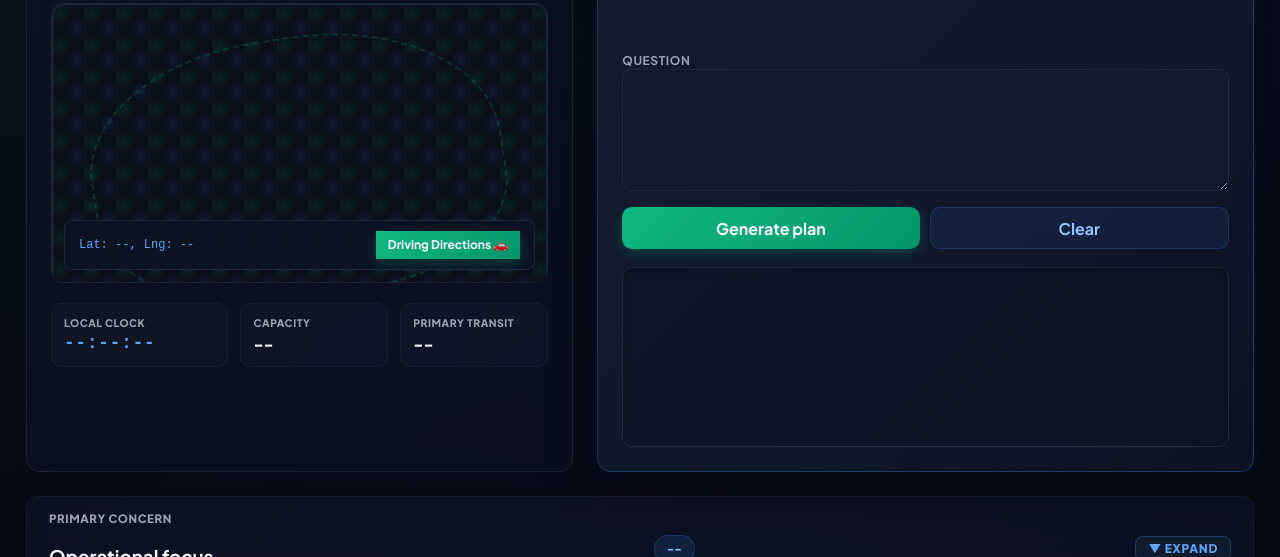
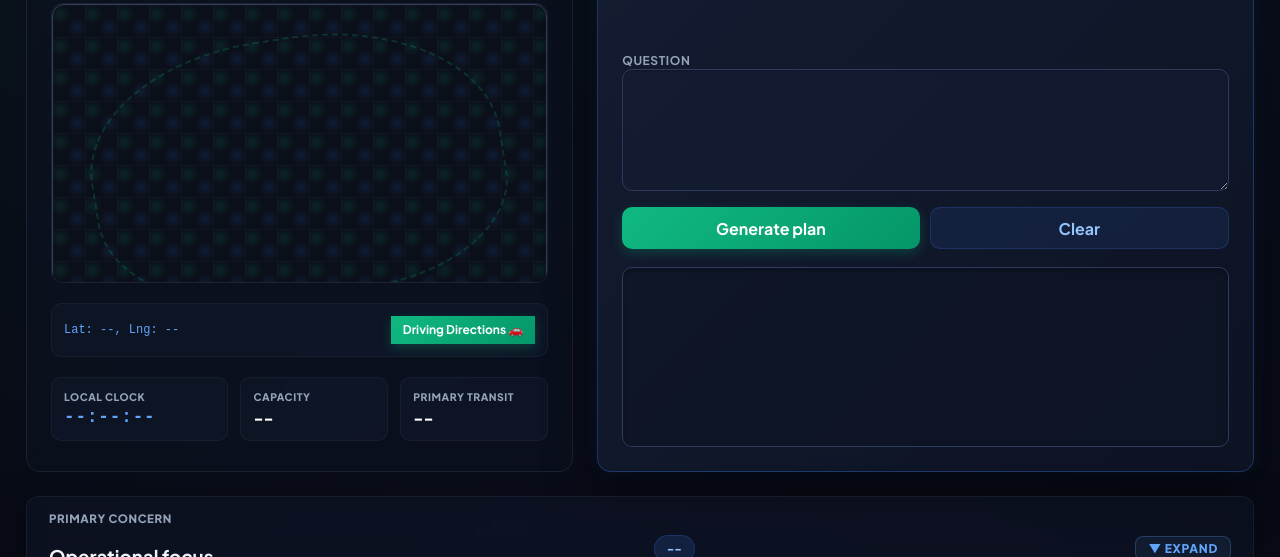
Before and after one commit to WaqassKhn/FIFA_2026_H2S, a website: page public/index.html in a window 1280 px wide. Shown: the part 565-1122 px from the top of the page. Drawn offline with Linux system fonts and the light colour scheme; no server answers.

Commit message:
style: separate directions row to prevent covering map pins, highlight GenAI tab, text background watermarks, and mid-tone color scheme

```diff
--- a/public/app.js
+++ b/public/app.js
@@ -495,7 +495,7 @@ function initFifaBackground() {
   bg.className = "fifa-bg-grid";
   bg.setAttribute("aria-hidden", "true");
 
-  const symbols = ["⚽", "🏆", "🏟️", "⏱️", "📣", "🚩", "⭐", "26"];
+  const symbols = ["FIFA", "2026", "WORLD CUP", "USA", "MEXICO", "CANADA", "FOOTBALL", "SOCCER"];
   const count = 120;
   for (let i = 0; i < count; i++) {
     const span = document.createElement("span");
--- a/public/index.html
+++ b/public/index.html
@@ -82,12 +82,13 @@
 
             <div class="venue-map-container">
               <div class="venue-map" id="venueMap" aria-label="Map of 2026 host venues"></div>
-              <div class="stadium-directions-overlay">
-                <span id="mapCardCoords" class="coords-display">Lat: --, Lng: --</span>
-                <a href="#" target="_blank" class="primary-button directions-btn" id="mapDirectionsLink">
-                  Driving Directions 🚗
-                </a>
-              </div>
+            </div>
+
+            <div class="stadium-directions-row">
+              <span id="mapCardCoords" class="coords-display">Lat: --, Lng: --</span>
+              <a href="#" target="_blank" class="primary-button directions-btn" id="mapDirectionsLink">
+                Driving Directions 🚗
+              </a>
             </div>
 
             <div class="stadium-info-section">
--- a/public/styles.css
+++ b/public/styles.css
@@ -2,15 +2,15 @@
 
 :root {
   color-scheme: dark;
-  --bg: #070a13;
-  --surface: #0e1424;
-  --surface-soft: #161f36;
-  --surface-tint: #1e2942;
-  --text: #f3f4f6;
-  --ink: #e5e7eb;
-  --muted: #9ca3af;
-  --line: #1e293b;
-  --line-strong: #334155;
+  --bg: #121829;
+  --surface: #1b233c;
+  --surface-soft: #242f4e;
+  --surface-tint: #2d3b60;
+  --text: #f1f5f9;
+  --ink: #e2e8f0;
+  --muted: #94a3b8;
+  --line: #2e3b5e;
+  --line-strong: #475569;
   --teal: #10b981;
   --blue: #3b82f6;
   --navy: #1d4ed8;
@@ -1670,18 +1670,21 @@ select.transparent-select:focus {
   z-index: -1;
   pointer-events: none;
   display: grid;
-  grid-template-columns: repeat(auto-fill, minmax(80px, 1fr));
-  grid-auto-rows: 80px;
+  grid-template-columns: repeat(auto-fill, minmax(130px, 1fr));
+  grid-auto-rows: 90px;
   gap: 24px;
   padding: 30px;
   overflow: hidden;
-  background-color: #040712; /* Clean deep luxury navy background */
+  background-color: var(--bg);
 }
 
 .fifa-bg-grid span {
   display: grid;
   place-items: center;
-  font-size: 1.25rem;
+  font-family: 'Plus Jakarta Sans', sans-serif;
+  font-weight: 900;
+  font-size: 0.85rem;
+  letter-spacing: 0.1em;
   opacity: 0.02; /* Hidden unless hovered near */
   color: var(--muted);
   transition: opacity 0.5s cubic-bezier(0.16, 1, 0.3, 1),
@@ -1715,6 +1718,26 @@ select.transparent-select:focus {
   width: 100%;
 }
 
+.stadium-info-section {
+  display: grid;
+  grid-template-columns: 1.2fr 1fr 1fr;
+  gap: 12px;
+  margin-top: 4px;
+}
+
+/* Highlight GenAI Copilot Tab Button */
+.tab-button[data-tab="assistant"] {
+  background: linear-gradient(135deg, rgba(16, 185, 129, 0.12), rgba(59, 130, 246, 0.12)) !important;
+  border: 1px solid rgba(52, 211, 153, 0.35) !important;
+  color: var(--mint) !important;
+  box-shadow: 0 0 10px rgba(16, 185, 129, 0.15);
+}
+
+.tab-button[data-tab="assistant"]:hover {
+  border-color: rgba(52, 211, 153, 0.75) !important;
+  box-shadow: 0 0 14px rgba(16, 185, 129, 0.3);
+}
+
 .venue-profile-panel {
   background: rgba(14, 20, 36, 0.45);
   border: 1px solid rgba(255, 255, 255, 0.08);
@@ -1757,31 +1780,25 @@ select.transparent-select:focus {
   background-color: #0b0f19;
 }
 
-.stadium-directions-overlay {
-  position: absolute;
-  bottom: 12px;
-  left: 12px;
-  right: 12px;
-  background: rgba(14, 20, 36, 0.85);
-  backdrop-filter: blur(8px);
-  -webkit-backdrop-filter: blur(8px);
-  border: 1px solid rgba(255, 255, 255, 0.08);
-  border-radius: 8px;
-  padding: 10px 14px;
+.stadium-directions-row {
   display: flex;
   justify-content: space-between;
   align-items: center;
   gap: 12px;
-  z-index: 10;
-}
-
-.stadium-directions-overlay span {
+  background: rgba(22, 31, 54, 0.4);
+  border: 1px solid rgba(255, 255, 255, 0.04);
+  border-radius: 10px;
+  padding: 12px;
+  margin-top: 4px;
+}
+
+.stadium-directions-row span {
   font-family: monospace;
-  font-size: 0.75rem;
+  font-size: 0.78rem;
   color: var(--sky);
 }
 
-.stadium-directions-overlay .directions-btn {
+.stadium-directions-row .directions-btn {
   font-size: 0.75rem;
   padding: 6px 12px;
   min-height: 28px;
```
